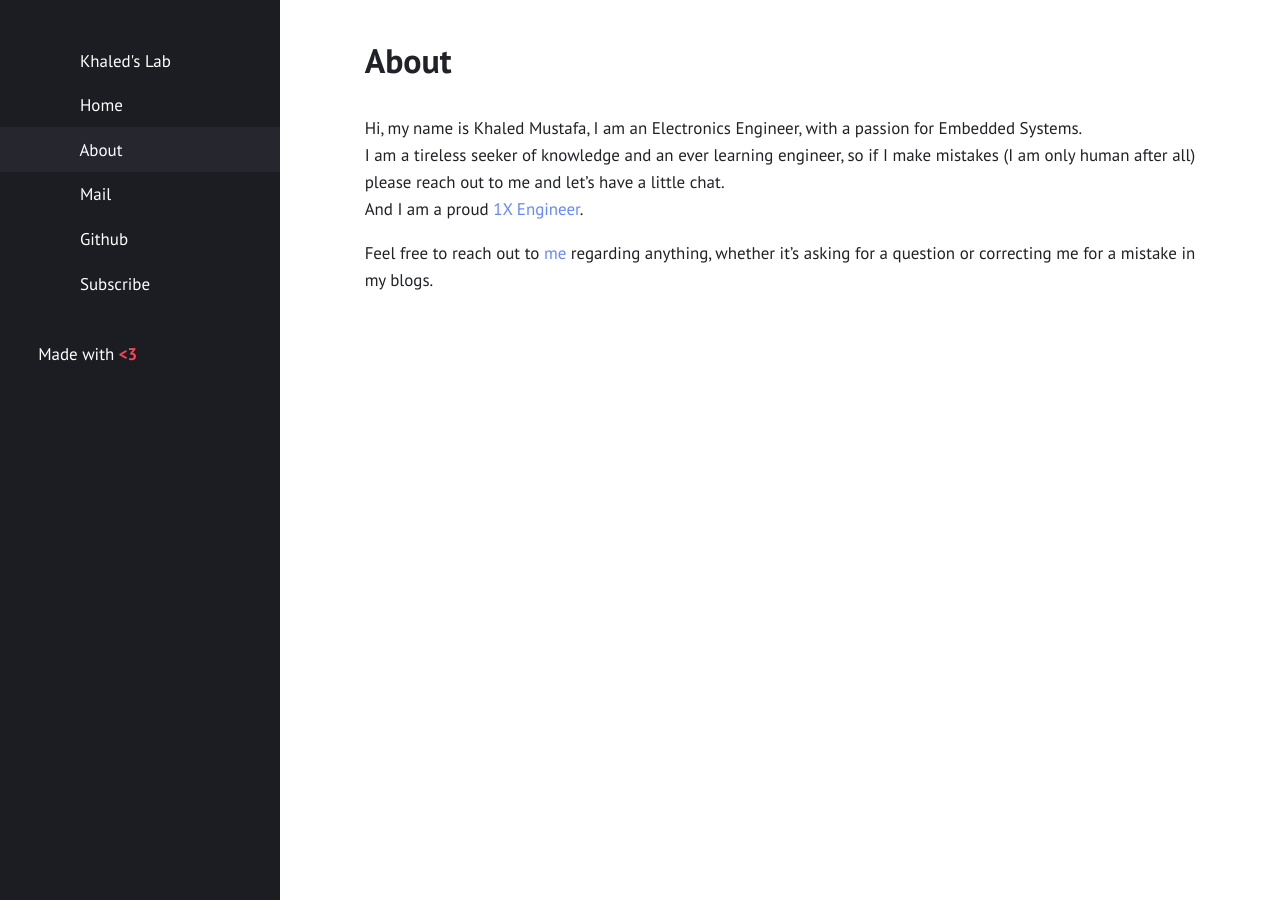
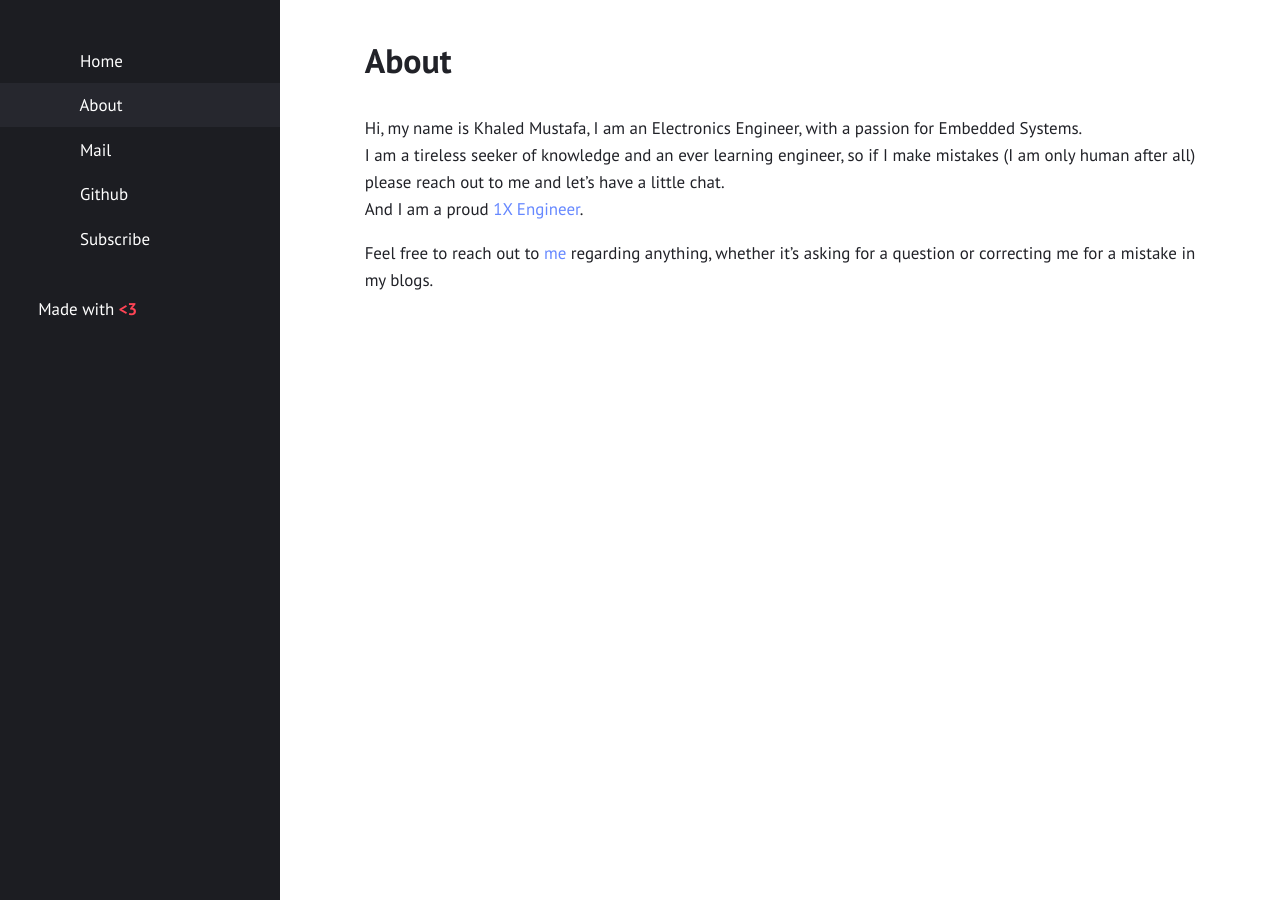
Before and after one commit to khaledmust/khaledmust.github.io, a Jekyll site: the page built from README.md, in a window 1280 px wide. Built offline with Jekyll 4.4.1, drawn with Linux system fonts in a browser that asks for light colours.

Commit message:
Update _config.yml

```diff
--- a/_config.yml
+++ b/_config.yml
@@ -15,8 +15,7 @@ minimal: true             # use a dark header
 
 # Menu
 
-navigation:
-  - {title: "Khaled's Lab"}               # accepts {file, title, url, icon, sidebaricon}
+navigation:               # accepts {file, title, url, icon, sidebaricon}
   - {file: "index.html"}
   - {file: "README.md"}
 
```
